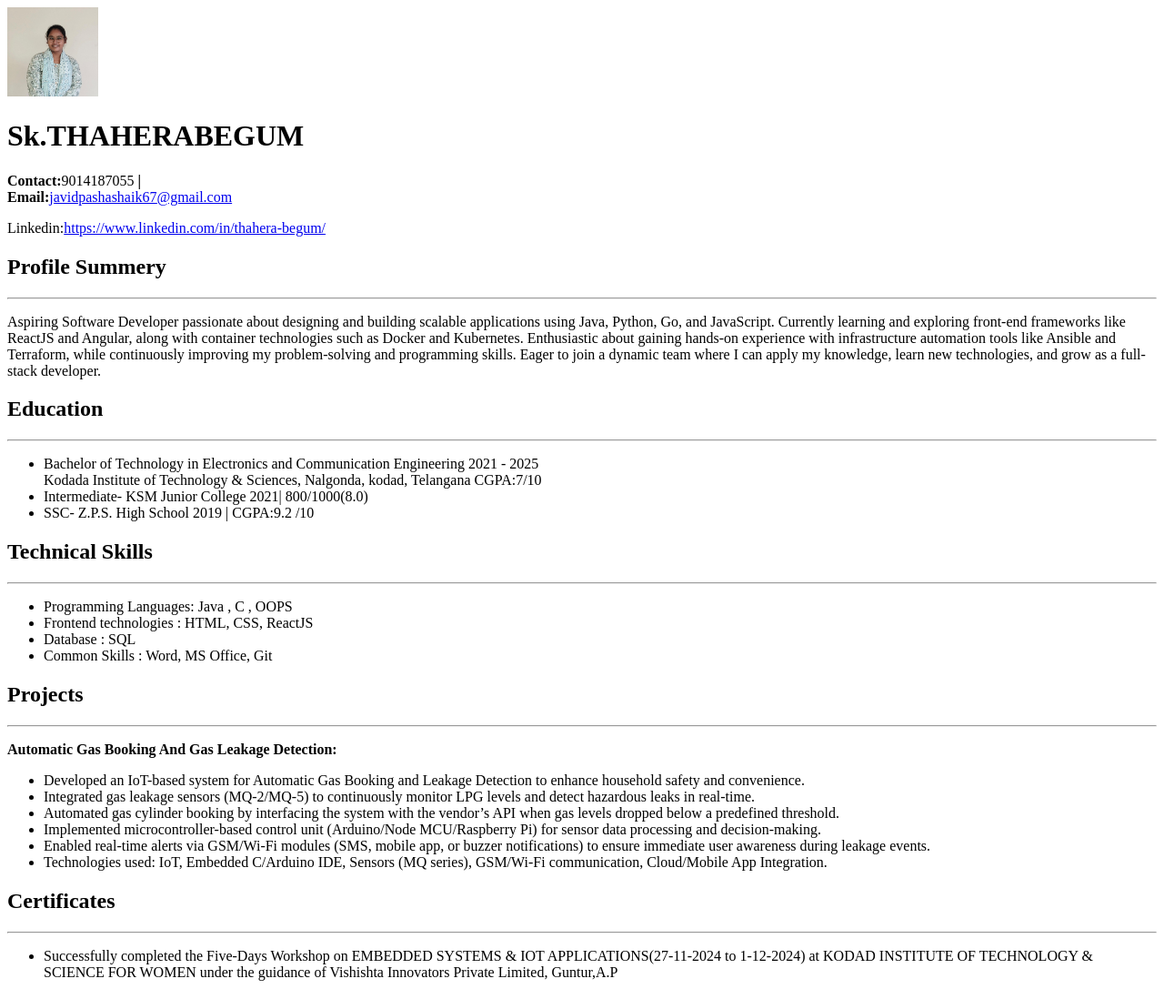
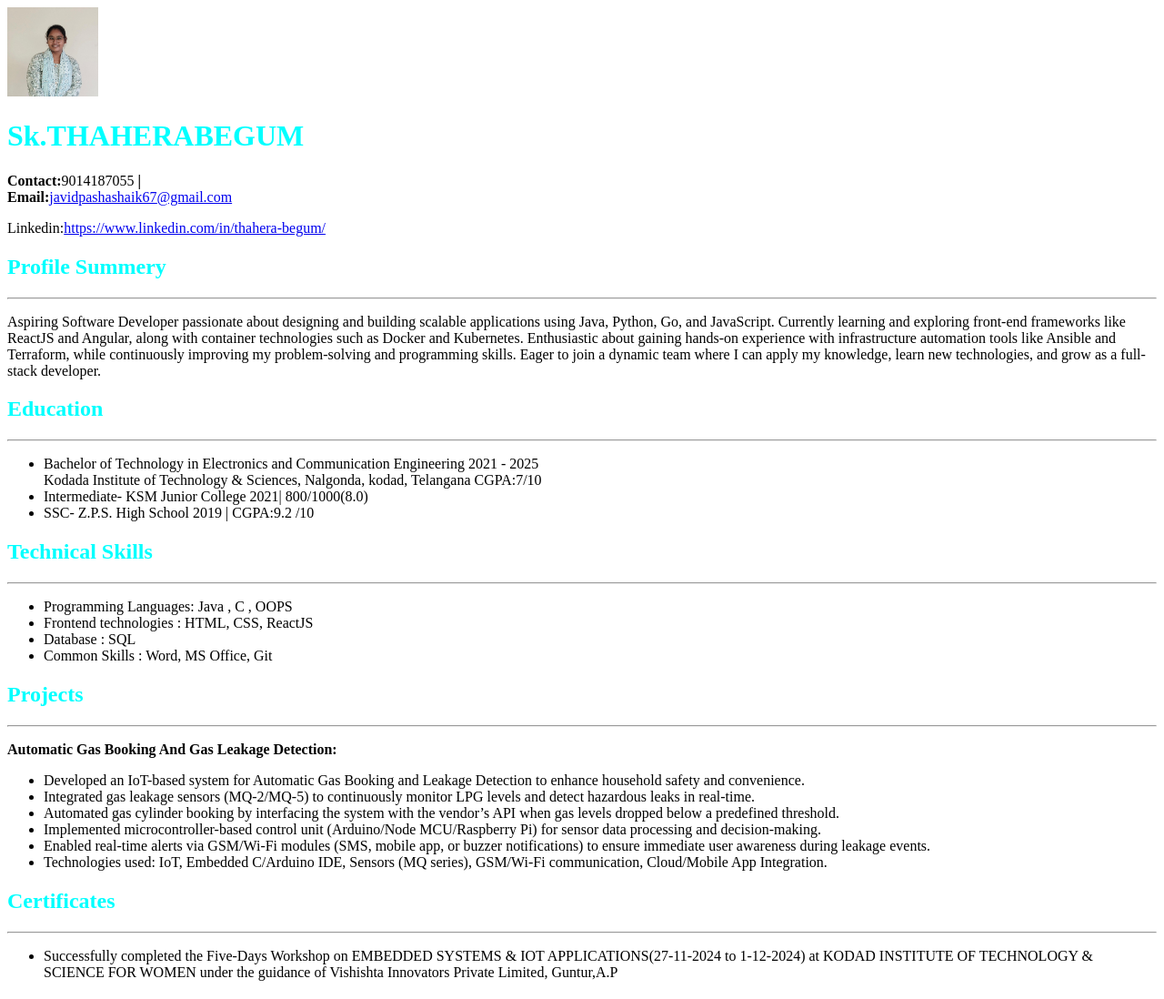
Before and after one commit to Thahera0828/Project-Kalki, a plain HTML site: page resume.html in a window 1280 px wide. Shown: the whole page at 91% size. Drawn offline with Linux system fonts and the light colour scheme.

Commit message:
resume changes

```diff
--- a/resume.html
+++ b/resume.html
@@ -7,12 +7,12 @@
 </head>
 <body>
     <img width="100px" src="./my pic.jpg" alt="Thahera's photo">
-    <h1>Sk.THAHERABEGUM</h1>
+    <h1 style="color: aqua;">Sk.THAHERABEGUM</h1>
     <p><b>Contact:</b>9014187055 <b>|</b><br><b>Email:</b><a href="mailto:javidpashashaik67@gmail.com">javidpashashaik67@gmail.com</a></p>
     <p>Linkedin:<a href="https://www.linkedin.com/in/thahera-begum/" target="_blank" rel="noopener noreferrer">https://www.linkedin.com/in/thahera-begum/</a></p>
-    <h2>Profile Summery</h2><hr>
+    <h2 style="color: aqua;">Profile Summery</h2><hr>
     <p>Aspiring Software Developer passionate about designing and building scalable applications using Java, Python, Go, and JavaScript. Currently learning and exploring front-end frameworks like ReactJS and Angular, along with container technologies such as Docker and Kubernetes. Enthusiastic about gaining hands-on experience with infrastructure automation tools like Ansible and Terraform, while continuously improving my problem-solving and programming skills. Eager to join a dynamic team where I can apply my knowledge, learn new technologies, and grow as a full-stack developer.</p>
-    <h2>Education</h2><hr>
+    <h2 style="color: aqua;">Education</h2><hr>
     <ul>
     <li>Bachelor of Technology in Electronics and Communication Engineering                                                   2021 - 2025 <br>
 Kodada Institute of Technology & Sciences, Nalgonda, kodad, Telangana                                                CGPA:7/10
@@ -20,14 +20,14 @@ Kodada Institute of Technology & Sciences, Nalgonda, kodad, Telangana
     <li>Intermediate- KSM Junior College                                                                                                      2021| 800/1000(8.0)</li>
     <li>SSC- Z.P.S. High School                                                                                                                          2019 | CGPA:9.2 /10</li>
 </ul>
-<h2>Technical Skills</h2><hr>
+<h2 style="color: aqua;">Technical Skills</h2><hr>
 <ul>
     <li>Programming Languages: Java , C , OOPS</li>
     <li>Frontend technologies    : HTML, CSS, ReactJS</li>
     <li>Database                            : SQL</li>
     <li>Common Skills                  : Word, MS Office, Git </li>
 </ul>
-<h2>Projects</h2><hr>
+<h2 style="color: aqua;">Projects</h2><hr>
 <p><b>Automatic Gas Booking And Gas Leakage Detection:</b></p>
 <ul>
     <li>Developed an IoT-based system for Automatic Gas Booking and Leakage Detection to enhance household safety and convenience.</li>
@@ -37,7 +37,7 @@ Kodada Institute of Technology & Sciences, Nalgonda, kodad, Telangana
     <li>Enabled real-time alerts via GSM/Wi-Fi modules (SMS, mobile app, or buzzer notifications) to ensure immediate user awareness during leakage events.</li>
     <li>Technologies used: IoT, Embedded C/Arduino IDE, Sensors (MQ series), GSM/Wi-Fi communication, Cloud/Mobile App Integration.</li>
 </ul>
-<h2>Certificates</h2><hr>
+<h2 style="color: aqua;">Certificates</h2><hr>
 <ul>
     <li>Successfully completed the Five-Days Workshop on EMBEDDED SYSTEMS & IOT APPLICATIONS(27-11-2024 to 1-12-2024) at KODAD INSTITUTE OF TECHNOLOGY & SCIENCE FOR WOMEN under the guidance of Vishishta  Innovators Private Limited, Guntur,A.P</li>
 </ul>
```
